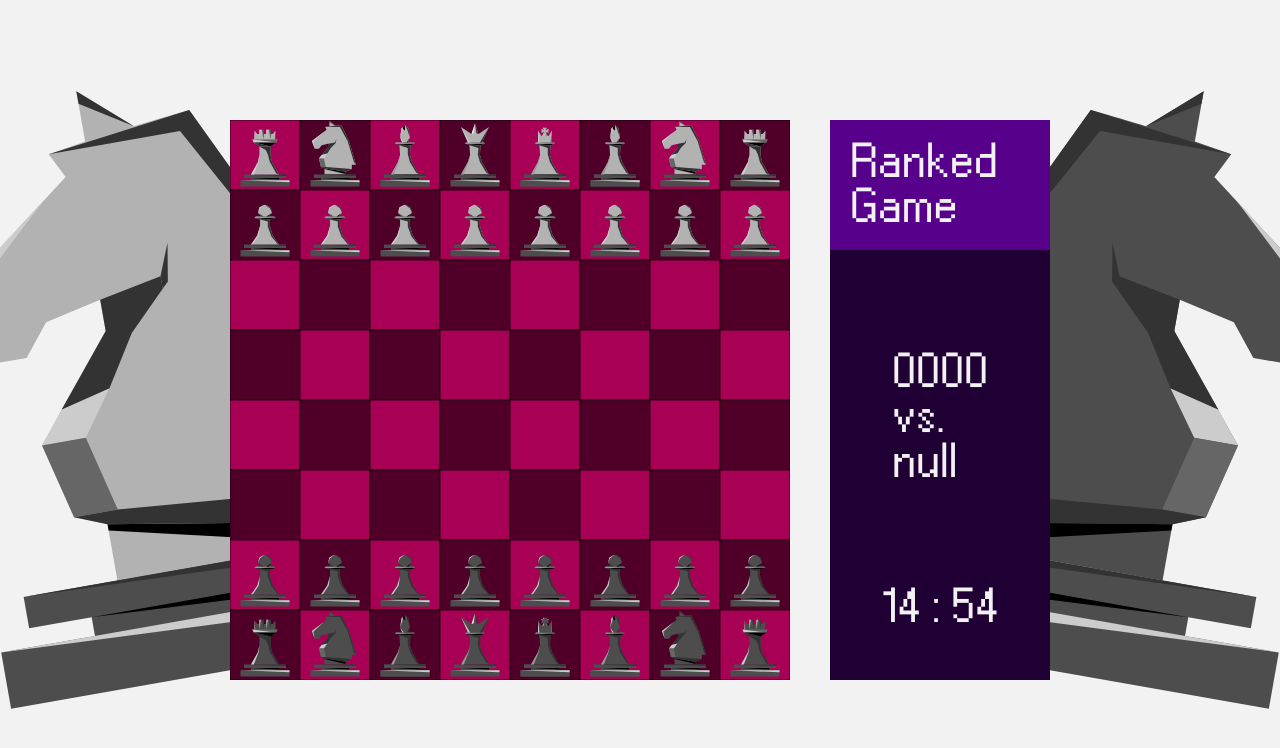
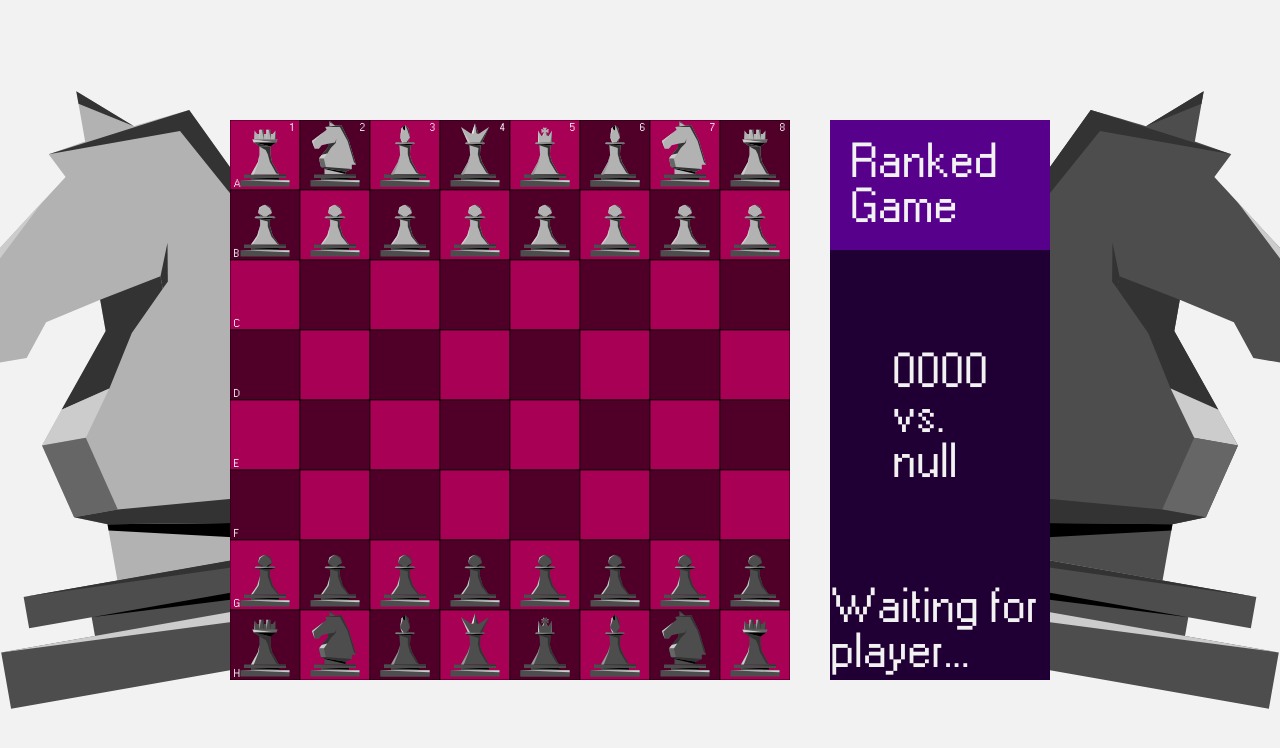
Before and after one commit to NeroAiur/P2P-Schach, a Django app: page /game in a window 1280 px wide. Shown: the top 748 px of the page. Run offline with Django 5.2, Linux system fonts and the light colour scheme.

Commit message:
Added Board Lettering

```diff
--- a/django/chess_app/static/css/styles.css
+++ b/django/chess_app/static/css/styles.css
@@ -285,3 +285,9 @@
     align-items: center;
     justify-content: center;
 }
+
+.boardLettering{
+    font-size: 12pt;
+    fill: var(--colorText1);
+
+}
--- a/django/chess_app/static/js/chessboard.js
+++ b/django/chess_app/static/js/chessboard.js
@@ -1,6 +1,6 @@
 { }
 
-import { setAttributes, setUpHTML, setUpSVG } from "./helperScripts.js";
+import { setAttributes, setUpHTML, setUpSVG, encodeRow } from "./helperScripts.js";
 import { gamePiece } from "./pieces.js"
 
 window.onload = () => {
@@ -32,7 +32,7 @@
         this.setUpGame()
         this.setUpInfo();
 
-        this.awaitGame();
+        this.interID = setInterval(() => this.awaitGame(), 2500);
 
     }
 
@@ -50,6 +50,8 @@
 
         }));
 
+        if(true){
+
             this.gameBoard.map((row)=>{
                 row.map((tile)=>{
 
@@ -60,8 +62,11 @@
                 })
             })
 
+            setInterval(() => { this.timer--; this.timerTxt.textContent = Math.floor(this.timer / 60) + " : " + (this.timer % 60) }, 1000);
 
-        setInterval(() => { this.timer--; this.timerTxt.textContent = Math.floor(this.timer / 60) + " : " + (this.timer % 60) }, 1000);
+            clearInterval(this.interID)
+
+        }
 
     }
 
@@ -90,6 +95,16 @@
                 }
 
             }
+        }
+
+        for(let i=0; i<8; i++){
+
+            var svg = setUpSVG("text", {x: i * 100 + 85, y:15, height: 100, width: 100, class:"boardLettering"}, tileGroup)
+            svg.textContent=i+1;
+
+            svg= setUpSVG("text", {x: 5, y: i * 100 + 95, height: 100, width: 100, class:"boardLettering"}, tileGroup)
+            svg.textContent= encodeRow(i);
+
         }
 
         this.gameBoard[0][0] = new gamePiece(this, 0, "./static/Chesspieces/SVG/Turm_w.svg", "white", { x: 0, y: 0 }, whiteGroup, []);
--- a/django/chess_app/static/js/helperScripts.js
+++ b/django/chess_app/static/js/helperScripts.js
@@ -48,8 +48,41 @@
 
     const hashedInput = new Int32Array(byteArray);
 
-    console.log(hashedInput)
-
     return hashedInput
 
 }
+
+export function getCookie(name) {
+
+    let cookieValue = null;
+
+    if (document.cookie && document.cookie !== "") {
+
+        const cookies = document.cookie.split(";");
+
+        for (let i = 0; i < cookies.length; i++) {
+
+            const cookie = cookies[i].trim();
+
+            // Prüfe, ob dieses Cookie mit dem gewünschten Namen beginnt
+            if (cookie.startsWith(name + "=")) {
+
+                cookieValue = decodeURIComponent(cookie.substring(name.length + 1));
+
+                break;
+
+            }
+
+        }
+
+    }
+
+    return cookieValue;
+
+}
+
+export function encodeRow(row){
+
+    return String.fromCharCode(65 + row);
+
+}
--- a/django/chess_app/static/js/pieces.js
+++ b/django/chess_app/static/js/pieces.js
@@ -1,4 +1,4 @@
-import { setAttributes, setUpHTML, setUpSVG } from "./helperScripts.js";
+import { setAttributes, setUpHTML, setUpSVG, getCookie, encodeRow } from "./helperScripts.js";
 
 export class gamePiece {
 
@@ -39,7 +39,7 @@
         this.possibleMoves.forEach((tile) => {
 
             const svg = this.game.gameTiles[tile.x][tile.y];
-            setAttributes(svg, { fill: "#BF3B91" })
+            setAttributes(svg, { fill: this.cssVar.getPropertyValue("--colorSignalHigh") })
 
         })
 
@@ -54,13 +54,11 @@
     }
 
     dragPiece(event) {
+
         const x = this.svg.getAttribute("x");
-
         const y = this.svg.getAttribute("y");
 
         const scalar = 800 / this.game.ref.clientHeight;
-
-        console.log(scalar)
 
         setAttributes(this.svg, { x: parseInt(x) + parseInt(event.movementX) * scalar, y: parseInt(y) + parseInt(event.movementY) * scalar });
 
@@ -69,11 +67,9 @@
     endDrag() {
 
         const x = parseInt(this.svg.getAttribute("y")) + 50;
-
         const y = parseInt(this.svg.getAttribute("x")) + 50;
 
-
-        this.possibleMoves.forEach((tile) => {
+        this.possibleMoves.forEach(async (tile) => {
 
             const tileLowerX = tile.x * 100;
             const tileUpperX = (tile.x + 1) * 100;
@@ -82,11 +78,27 @@
             const tileUpperY = (tile.y + 1) * 100;
 
             if ((tileLowerX <= x) && (x <= tileUpperX) && (tileLowerY < y) && (y < tileUpperY)) {
+                //send Move
+                const queryparams = {
+                    move: encodeRow(this.pos.y) + this.pos.x  + " to " + encodeRow(tile.y) + tile.x,
+                };
 
-                console.log({ x: x, y: y, LX: tileLowerX, UX: tileUpperX, LY: tileLowerY, UY: tileUpperY })
+                console.log(queryparams);
 
-                //send Move
                 this.pos = tile;
+
+                const csrftoken = getCookie('csrftoken');
+
+                await fetch("/login", {
+                    method: "POST",
+                    body: JSON.stringify(queryparams),
+                    headers: {
+                        "Content-Type": "application/json; charset=UTF-8",
+                        "X-CSRFToken": csrftoken
+                    },
+                    credentials: "include"
+                });
+
 
                 setAttributes(this.svg, { x: this.pos.y * 100, y: this.pos.x * 100 })
 
```
Also changed, not shown: django/chess_app/static/js/loginForm.js (+5 -35 lines). Lines whose indentation alone changed are shown as unchanged.
